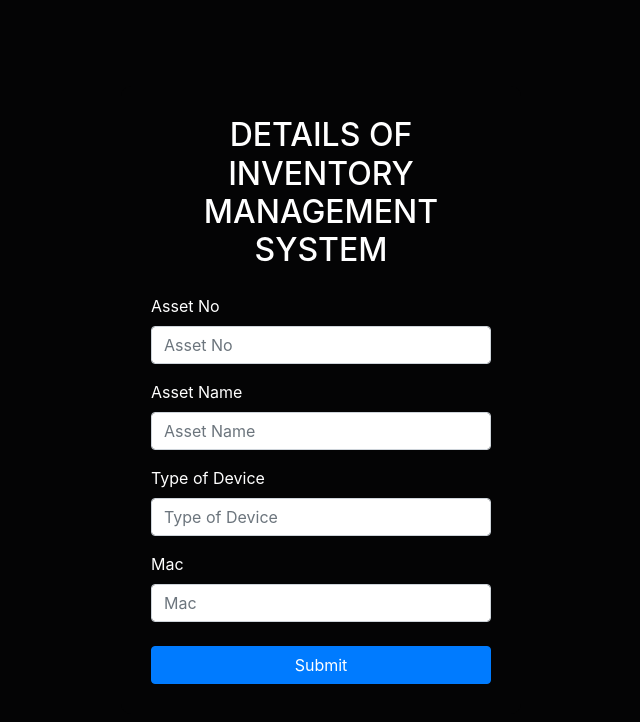
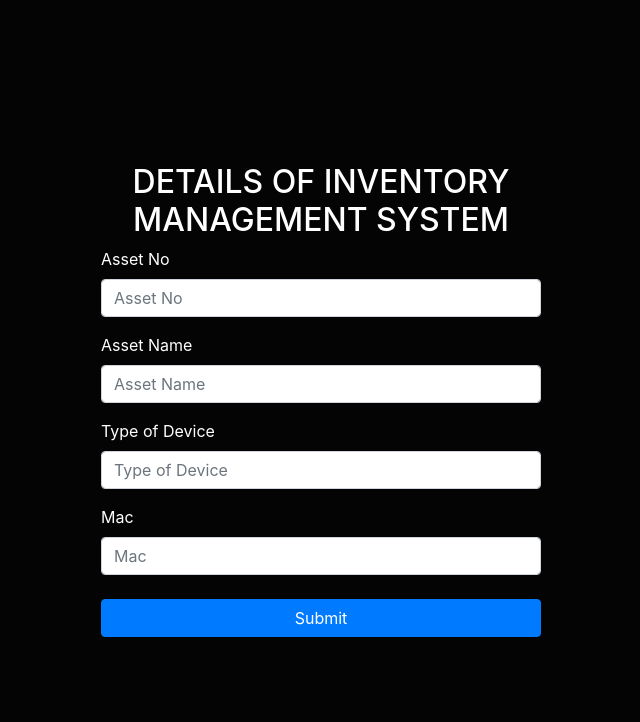
Before and after one commit to AmulyaHS/inventory-system-, a plain HTML site: page next.html in a window 1280 px wide. Shown: the whole page, without its empty margins (319-959 px from the left). Drawn offline with nearby package versions, Linux system fonts and the light colour scheme.

Commit message:
Add files via upload

```diff
--- a/next.html
+++ b/next.html
@@ -18,36 +18,43 @@
             background-color: #040405;
             padding: 30px;
             border-radius: 10px;
-            width: 400px;
+            width: 500px;
         }
     </style>
 </head>
 <body>
     <div class="inventory-container">
-        <h2 class="text-center mb-4">DETAILS OF INVENTORY MANAGEMENT SYSTEM</h2>
-        <form id="inventoryForm">
+        <h2 class="text-center">DETAILS OF INVENTORY MANAGEMENT SYSTEM</h2>
+        <form id="inventoryForm" onsubmit="return submitDetails()">
             <div class="form-group">
                 <label for="assetNo">Asset No</label>
-                <input type="text" id="assetNo" class="form-control" placeholder="Asset No">
+                <input type="text" id="assetNo" class="form-control" placeholder="Asset No" required>
             </div>
             <div class="form-group">
                 <label for="assetName">Asset Name</label>
-                <input type="text" id="assetName" class="form-control" placeholder="Asset Name">
+                <input type="text" id="assetName" class="form-control" placeholder="Asset Name" required>
             </div>
             <div class="form-group">
                 <label for="deviceType">Type of Device</label>
-                <input type="text" id="deviceType" class="form-control" placeholder="Type of Device">
+                <input type="text" id="deviceType" class="form-control" placeholder="Type of Device" required>
             </div>
             <div class="form-group">
                 <label for="mac">Mac</label>
-                <input type="text" id="mac" class="form-control" placeholder="Mac">
+                <input type="text" id="mac" class="form-control" placeholder="Mac" required>
             </div>
-            <button type="button" class="btn btn-primary btn-block mt-4" onclick="submitDetails()">Submit</button>
+            <button type="submit" class="btn btn-primary btn-block mt-4">Submit</button>
         </form>
     </div>
 
     <script>
         function submitDetails() {
+            var form = document.getElementById("inventoryForm");
+
+            // Check form validity
+            if (form.checkValidity() === false) {
+                return false; // Prevent form submission
+            }
+
             var assetNo = document.getElementById("assetNo").value;
             var assetName = document.getElementById("assetName").value;
             var deviceType = document.getElementById("deviceType").value;
@@ -55,8 +62,8 @@
 
             console.log(`Asset No: ${assetNo}, Asset Name: ${assetName}, Type of Device: ${deviceType}, Mac: ${mac}`);
 
-            var form = document.getElementById("inventoryForm");
             form.innerHTML = "<h3 class='text-center mt-4'>Thank You!</h3>";
+            return false; // Prevent default form submission to avoid page reload
         }
     </script>
 </body>
```
Also changed, not shown: index.html (+14 -7 lines).
